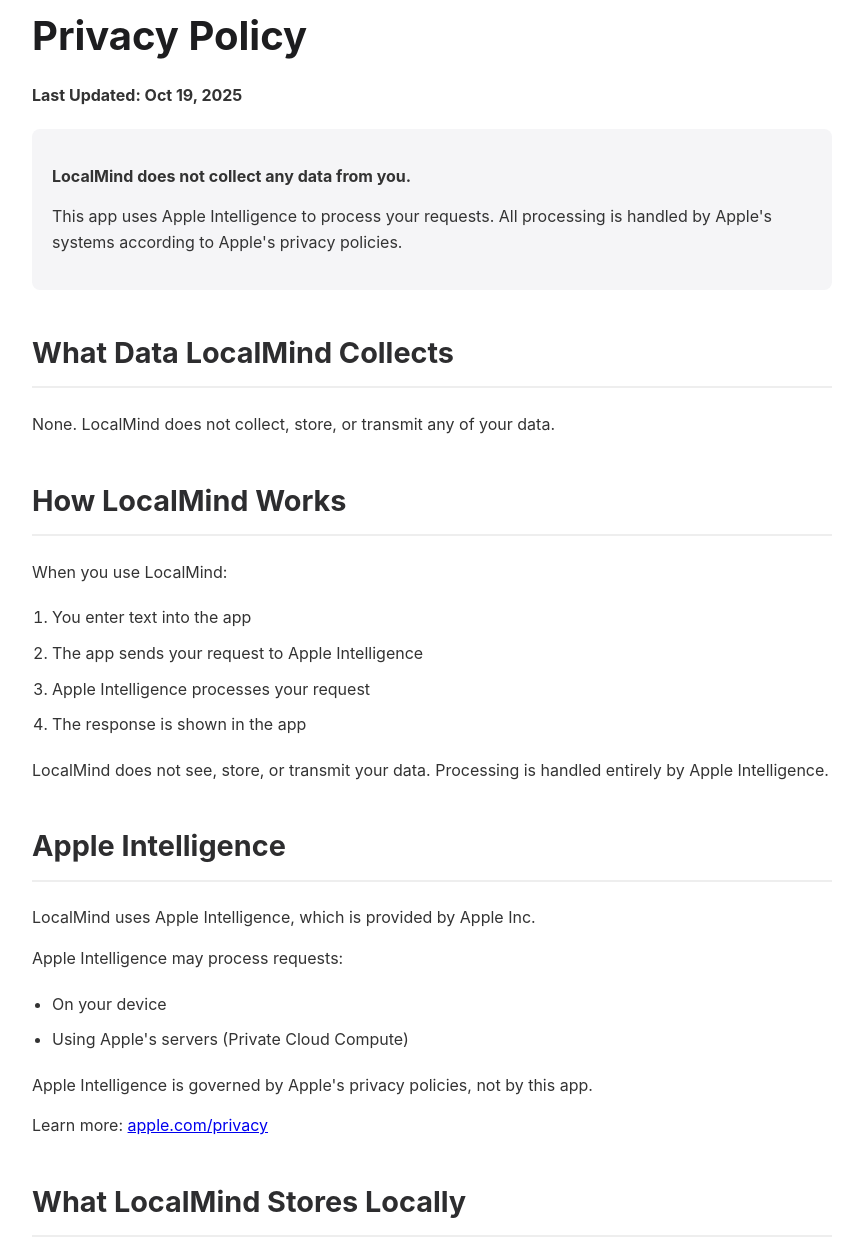
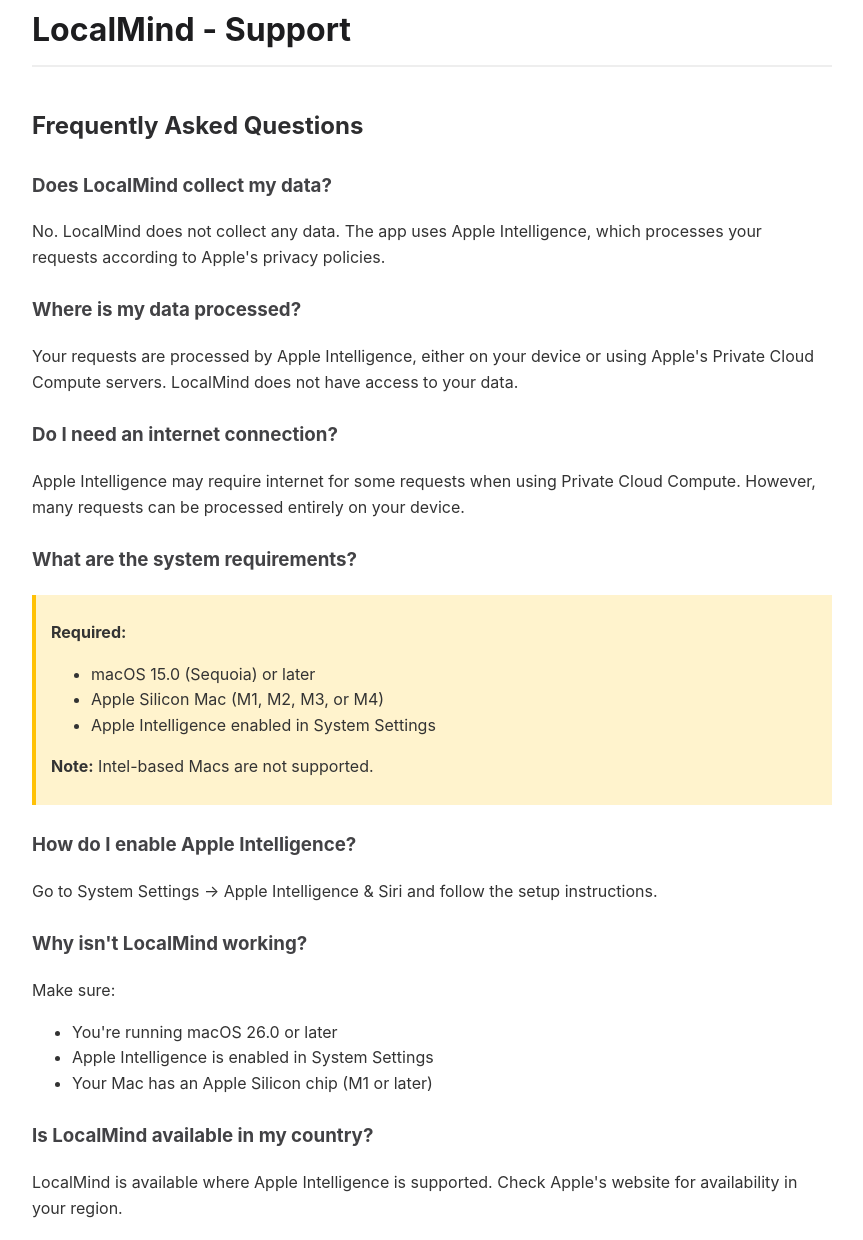
Before and after one commit to Dom88Finch/localmind-support, a plain HTML site: page index.html in a window 1280 px wide. Shown: the part 36-1276 px from the top of the page, without its empty margins (208-1071 px from the left). Drawn offline with Linux system fonts and the light colour scheme.

Commit message:
Update index.html v2

```diff
--- a/index.html
+++ b/index.html
@@ -3,7 +3,7 @@
 <head>
     <meta charset="UTF-8">
     <meta name="viewport" content="width=device-width, initial-scale=1.0">
-    <title>LocalMind - Privacy Policy</title>
+    <title>LocalMind Support</title>
     <style>
         body {
             font-family: -apple-system, BlinkMacSystemFont, 'Segoe UI', Roboto, sans-serif;
@@ -12,40 +12,22 @@
             margin: 40px auto;
             padding: 0 20px;
             color: #333;
-            background: #fff;
         }
         h1 {
             color: #1d1d1f;
-            font-size: 2.5em;
-            margin-bottom: 10px;
+            border-bottom: 2px solid #eee;
+            padding-bottom: 10px;
         }
         h2 {
             color: #2d2d2f;
             margin-top: 40px;
-            font-size: 1.8em;
-            border-bottom: 2px solid #eee;
-            padding-bottom: 10px;
         }
         h3 {
             color: #424245;
             margin-top: 25px;
-            font-size: 1.3em;
         }
         p {
-            margin: 15px 0;
-        }
-        ul, ol {
-            margin: 15px 0;
-            padding-left: 20px;
-        }
-        li {
-            padding: 5px 0;
-        }
-        .intro {
-            background: #f5f5f7;
-            padding: 20px;
-            border-radius: 8px;
-            margin: 20px 0;
+            margin: 10px 0;
         }
         .contact-box {
             background: #f5f5f7;
@@ -53,77 +35,63 @@
             border-radius: 8px;
             margin: 30px 0;
         }
-        .footer {
-            margin-top: 50px;
-            padding-top: 20px;
-            border-top: 1px solid #ddd;
-            color: #86868b;
-            font-size: 0.9em;
+        .requirements {
+            background: #fff3cd;
+            padding: 15px;
+            border-left: 4px solid #ffc107;
+            margin: 20px 0;
         }
     </style>
 </head>
 <body>
-    <h1>Privacy Policy</h1>
-    <p><strong>Last Updated: Oct 19, 2025</strong></p>
+    <h1>LocalMind - Support</h1>
 
-    <div class="intro">
-        <p><strong>LocalMind does not collect any data from you.</strong></p>
-        <p>This app uses Apple Intelligence to process your requests. All processing is handled by Apple's systems according to Apple's privacy policies.</p>
+    <h2>Frequently Asked Questions</h2>
+
+    <h3>Does LocalMind collect my data?</h3>
+    <p>No. LocalMind does not collect any data. The app uses Apple Intelligence, which processes your requests according to Apple's privacy policies.</p>
+
+    <h3>Where is my data processed?</h3>
+    <p>Your requests are processed by Apple Intelligence, either on your device or using Apple's Private Cloud Compute servers. LocalMind does not have access to your data.</p>
+
+    <h3>Do I need an internet connection?</h3>
+    <p>Apple Intelligence may require internet for some requests when using Private Cloud Compute. However, many requests can be processed entirely on your device.</p>
+
+    <h3>What are the system requirements?</h3>
+    <div class="requirements">
+        <p><strong>Required:</strong></p>
+        <ul>
+            <li>macOS 15.0 (Sequoia) or later</li>
+            <li>Apple Silicon Mac (M1, M2, M3, or M4)</li>
+            <li>Apple Intelligence enabled in System Settings</li>
+        </ul>
+        <p><strong>Note:</strong> Intel-based Macs are not supported.</p>
     </div>
 
-    <h2>What Data LocalMind Collects</h2>
-    <p>None. LocalMind does not collect, store, or transmit any of your data.</p>
+    <h3>How do I enable Apple Intelligence?</h3>
+    <p>Go to System Settings → Apple Intelligence & Siri and follow the setup instructions.</p>
 
-    <h2>How LocalMind Works</h2>
-    <p>When you use LocalMind:</p>
-    <ol>
-        <li>You enter text into the app</li>
-        <li>The app sends your request to Apple Intelligence</li>
-        <li>Apple Intelligence processes your request</li>
-        <li>The response is shown in the app</li>
-    </ol>
-    <p>LocalMind does not see, store, or transmit your data. Processing is handled entirely by Apple Intelligence.</p>
+    <h3>Why isn't LocalMind working?</h3>
+    <p>Make sure:</p>
+    <ul>
+        <li>You're running macOS 26.0 or later</li>
+        <li>Apple Intelligence is enabled in System Settings</li>
+        <li>Your Mac has an Apple Silicon chip (M1 or later)</li>
+    </ul>
 
-    <h2>Apple Intelligence</h2>
-    <p>LocalMind uses Apple Intelligence, which is provided by Apple Inc.</p>
-    <p>Apple Intelligence may process requests:</p>
-    <ul>
-        <li>On your device</li>
-        <li>Using Apple's servers (Private Cloud Compute)</li>
-    </ul>
-    <p>Apple Intelligence is governed by Apple's privacy policies, not by this app.</p>
-    <p>Learn more: <a href="https://www.apple.com/privacy/">apple.com/privacy</a></p>
+    <h3>Is LocalMind available in my country?</h3>
+    <p>LocalMind is available where Apple Intelligence is supported. Check Apple's website for availability in your region.</p>
 
-    <h2>What LocalMind Stores Locally</h2>
-    <p>The app stores only basic settings on your Mac, such as:</p>
-    <ul>
-        <li>Window size</li>
-        <li>Theme preference (dark/light mode)</li>
-        <li>Font size</li>
-    </ul>
-    <p>These settings contain no personal information and are stored only on your device.</p>
-
-    <h2>Third-Party Services</h2>
-    <p>LocalMind uses only Apple Intelligence. No other third-party services are used.</p>
-
-    <h2>Children's Privacy</h2>
-    <p>LocalMind does not collect data from users of any age.</p>
-
-    <h2>Updates to This Policy</h2>
-    <p>This privacy policy may be updated occasionally. Changes will be posted at this URL with an updated "Last Updated" date.</p>
-
-    <h2>Contact</h2>
+    <h2>Contact Support</h2>
     <div class="contact-box">
-        <p>Questions about this privacy policy? Contact:</p>
-        <p>
-        <strong>Email:</strong> <a href="mailto:localmindai@gmail.com">localmindai@gmail.com</a>
-        </p>
+        <p>Need help? Have questions?</p>
+        <p><strong>Email:</strong> <a href="mailto:localmindai@gmail.com">localmindai@gmail.com</a></p>
+        <p>I typically respond within 48 hours.</p>
     </div>
 
-    <div class="footer">
-        <p>LocalMind is not affiliated with Apple Inc.</p>
-        <p>Apple, macOS, and Apple Intelligence are trademarks of Apple Inc.</p>
-    </div>
+    <h2>Additional Resources</h2>
+    <p><strong>Apple Intelligence:</strong> <a href="https://www.apple.com/apple-intelligence/">apple.com/apple-intelligence</a></p>
+    <p><strong>Privacy Policy:</strong> <a href="privacy.html">LocalMind Privacy Policy</a></p>
 
 </body>
 </html>
```
